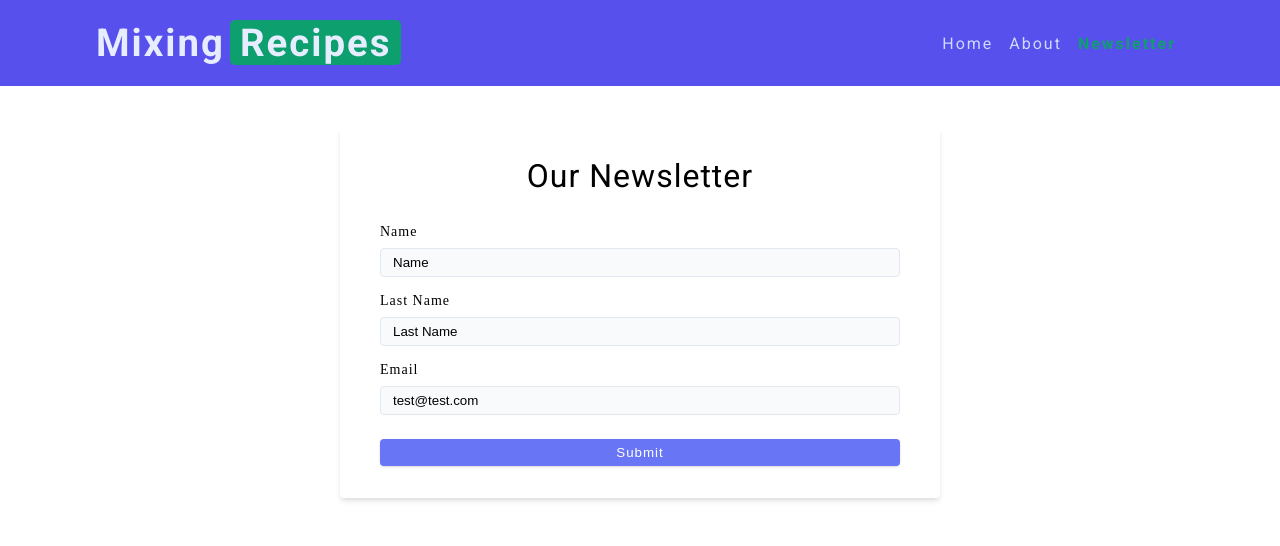
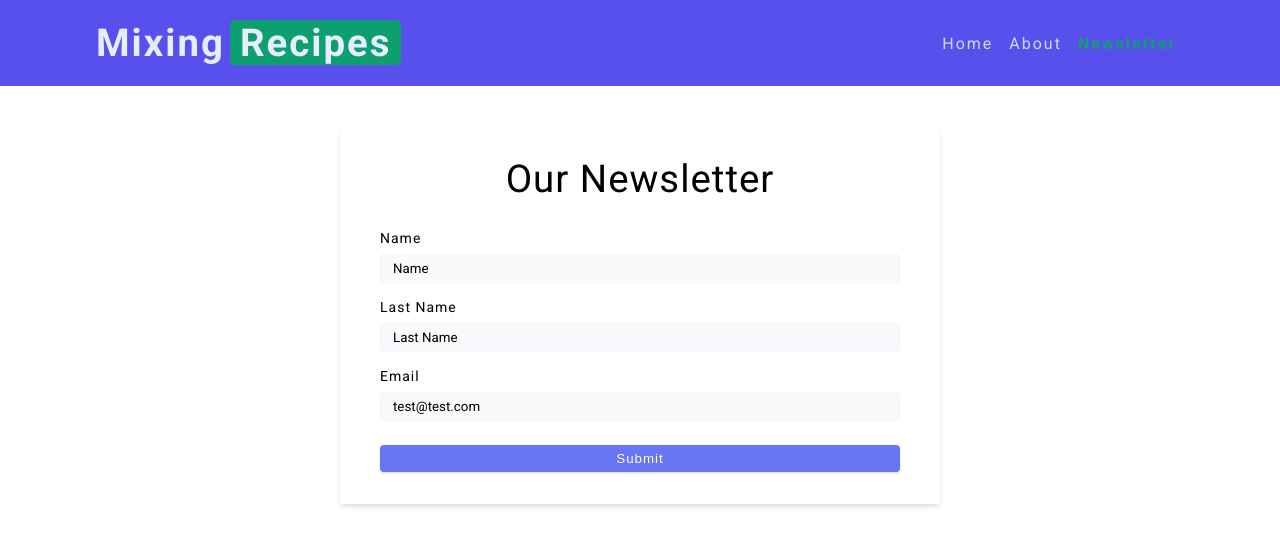
Before and after one commit to tompra/mixing, a React (Vite) app: page /newsletter in a window 1280 px wide. Shown: the top 546 px of the page. Built offline with nearby package versions, Linux system fonts and the light colour scheme; no server answers.

Commit message:
add newsletter wrapper and title text size

```diff
--- a/src/pages/Newsletter.tsx
+++ b/src/pages/Newsletter.tsx
@@ -1,14 +1,16 @@
 import { Form, useNavigation } from 'react-router-dom';
+import { NewsLetterWrapper } from '../assets/wrappers/NewsletterWrap';
 
 const NewsLetter: React.FC = (): JSX.Element => {
     const navigation = useNavigation();
     const isSubmitting = navigation.state === 'submitting';
 
     return (
+        <NewsLetterWrapper>
             <Form className='form' method='POST'>
-            <h3 style={{ textAlign: 'center', marginBottom: '2rem' }}>
+                <h2 style={{ textAlign: 'center', marginBottom: '2rem' }}>
                     our newsletter
-            </h3>
+                </h2>
                 <div className='form-row'>
                     <label htmlFor='name' className='form-label'>
                         name
@@ -57,6 +59,7 @@ const NewsLetter: React.FC = (): JSX.Element => {
                     {isSubmitting ? 'submitting' : 'submit'}
                 </button>
             </Form>
+        </NewsLetterWrapper>
     );
 };
 export default NewsLetter;
```
Lines whose indentation alone changed are shown as unchanged.
